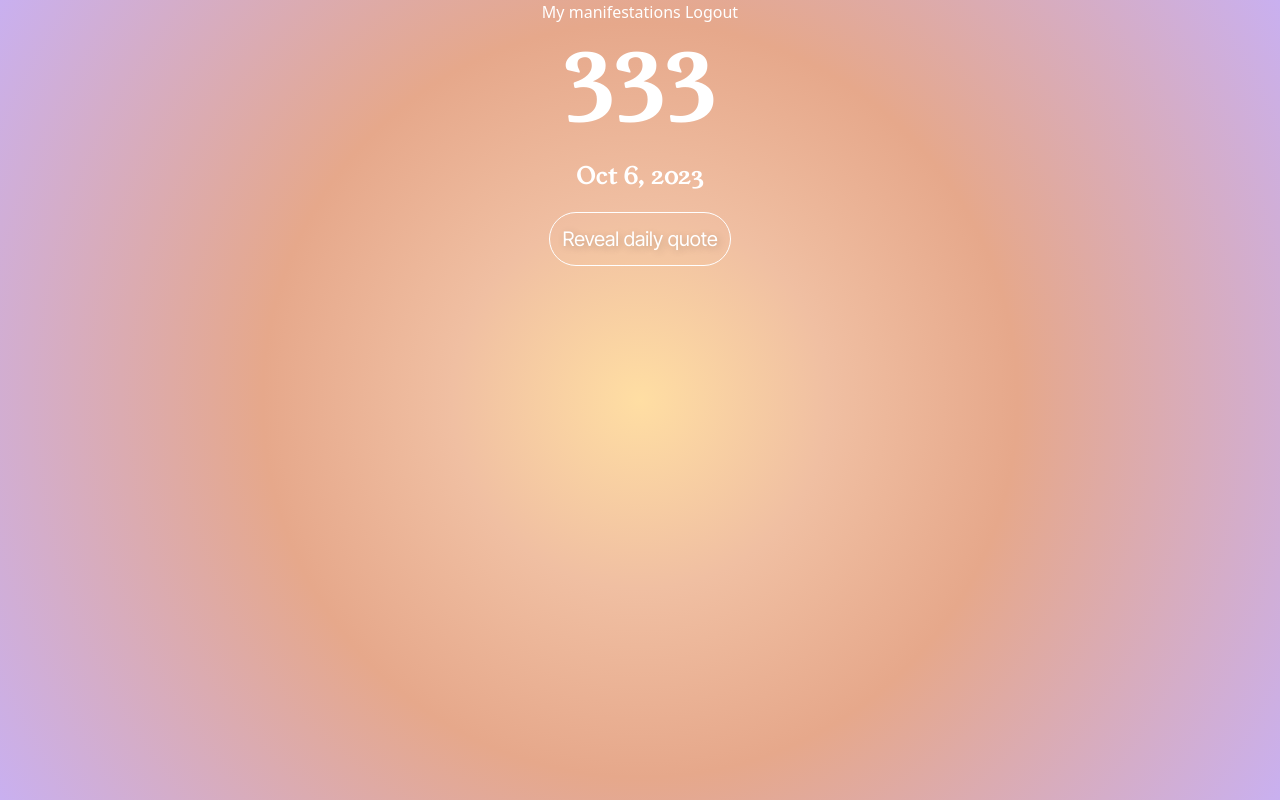
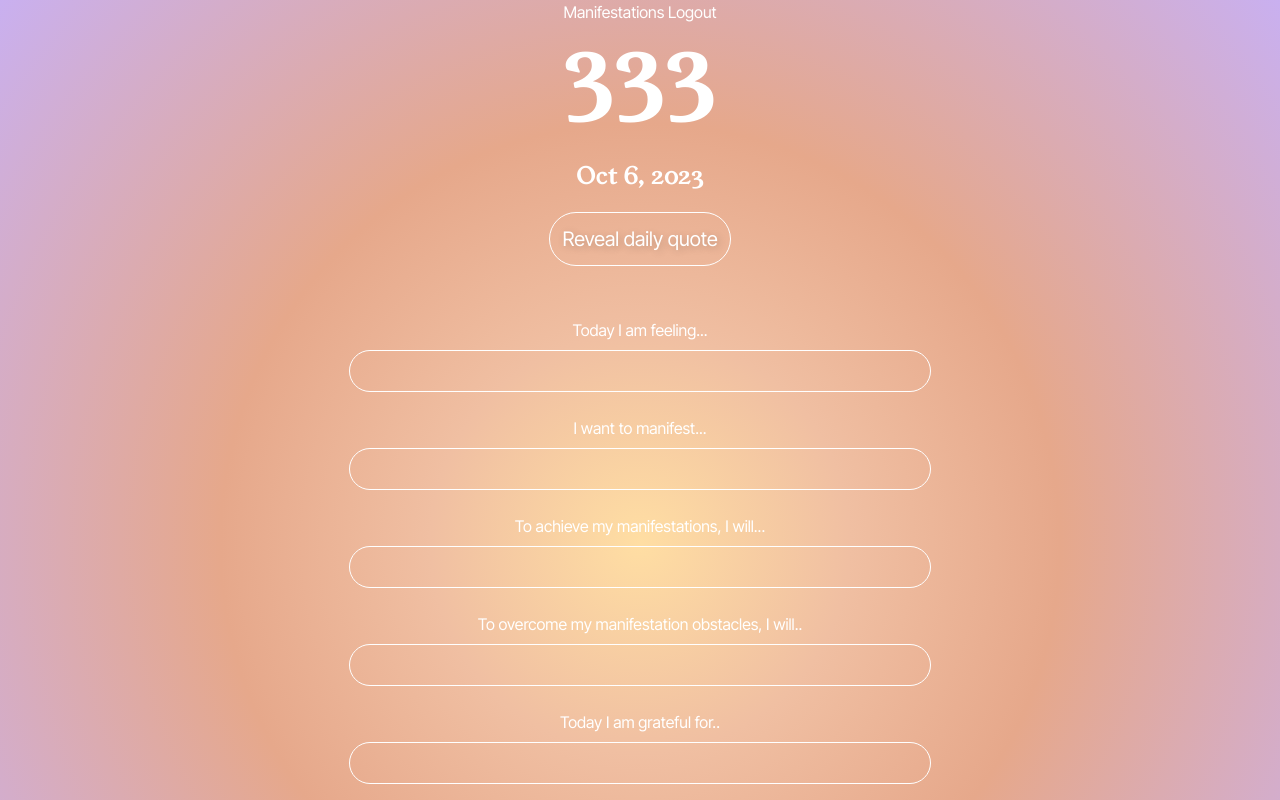
Before and after one commit to jsong73/manifestify, a React (Create React App) app in the folder client/: page /home in a window 1280 px wide. Shown: the top 800 px of the page. Built offline with nearby package versions, Linux system fonts and the light colour scheme; no server answers.

Commit message:
manifestation form

```diff
--- a/client/src/components/AllManifestations/index.js
+++ b/client/src/components/AllManifestations/index.js
@@ -4,7 +4,7 @@ import React from "react";
 const AllManifestations = () => {
 return (
 <div>
- ALL OF MY MANIFESTATIONS
+ all my manifestations
 </div>
     );
 }
--- a/client/src/components/ManifestationForm/index.js
+++ b/client/src/components/ManifestationForm/index.js
@@ -0,0 +1,120 @@
+import React, {useState , useRef } from "react";
+import { ADD_MANIFESTATION } from "../../utils/mutations";
+import { useMutation } from "@apollo/client";
+
+const ManifestationForm = () => {
+
+    const [ addManifestation ]= useMutation(ADD_MANIFESTATION);
+    const formRef = useRef(null);
+
+    const [formState, setFormState] = useState({
+        todaysFeeling:"",
+        whatToManifest:"",
+        manifestationAction:"",
+        manifestationObstacles:"",
+        todayImGratefulFor:"",
+        details:"",
+    });
+
+    const handleChange = (e) => {
+        const {name, value} = e.target;
+        setFormState({
+            ...formState,
+            [name]:value,
+         })
+    };
+
+
+    const manifestationFormHandler = async (e) => {
+        e.preventDefault();
+        try{
+            const { data } = await addManifestation({
+                variables: {...formState},
+            })
+        console.log(data)
+        formRef.current.reset();
+
+      setFormState({
+        todaysFeeling:"",
+        whatToManifest:"",
+        manifestationAction:"",
+        manifestationObstacles:"",
+        todayImGratefulFor:"",
+        details:"",
+      });
+
+        } catch(error){
+        console.log(error)
+        }
+    }
+
+    return (
+        <div className="flex justify-center h-screen text-center">
+
+          <form ref={formRef} className="button mt-8 space-y-6" onSubmit={manifestationFormHandler}>
+
+          <div>
+          <label> Today I am feeling... </label>
+          <input
+            className="w-5/6 mt-2 bg-transparent border border-white rounded-full px-2 py-2 text-center"
+            name="todaysFeeling"
+            onChange={handleChange}
+          />
+          </div>
+
+          <div>
+          <label> I want to manifest... </label>
+            <input
+              className="w-5/6 mt-2 bg-transparent border border-white rounded-full px-2 py-2 text-center"
+              name="whatToManifest"
+              onChange={handleChange}
+            />
+          </div>
+
+          <div>
+          <label> To achieve my manifestations, I will... </label>
+            <input
+              className="w-5/6 mt-2 bg-transparent border border-white rounded-full px-2 py-2 text-center"
+              name="manifestationAction"
+              onChange={handleChange}
+            />
+          </div>
+
+          <div>
+          <label> To overcome my manifestation obstacles, I will.. </label>
+            <input
+              className="w-5/6 mt-2 bg-transparent border border-white rounded-full px-2 py-2 text-center"
+              name="manifestationObstacles"
+              onChange={handleChange}
+            />
+          </div>
+
+          <div>
+          <label> Today I am grateful for.. </label>
+            <input
+              className="w-5/6 mt-2 bg-transparent border border-white rounded-full px-2 py-2 text-center"
+              name="todayImGratefulFor"
+              onChange={handleChange}
+            />
+          </div>
+
+          <div>
+          <label> I would like to share the following details about my manifestations... </label>
+            <input
+              className="w-5/6 mt-2 bg-transparent border border-white rounded-full px-2 py-2 text-center"
+              name="details"
+              onChange={handleChange}
+            />
+          </div>
+
+
+
+            <button className="text-md text-shadow border border-white rounded-full px-4 py-4 mt-12" type="submit">
+             Save my manifestation
+            </button>
+          </form>
+        </div>
+      );
+    };
+
+export default ManifestationForm;
--- a/client/src/components/Nav/index.js
+++ b/client/src/components/Nav/index.js
@@ -8,8 +8,8 @@ const Nav = () => {
         Auth.logout()
     }
     return (
-      <nav>
-        <Link to="/manifestations"> My manifestations </Link>
+      <nav className="button ">
+        <Link to="/manifestations"> Manifestations </Link>
 
         <button onClick={logout}> Logout </button>
 
--- a/client/src/pages/Home/index.js
+++ b/client/src/pages/Home/index.js
@@ -1,6 +1,7 @@
 import React from "react";
 import Nav from "../../components/Nav"
 import Fortune from "../../components/Fortune";
+import ManifestationForm from "../../components/ManifestationForm"
 
 const Home = () => {
 
@@ -21,6 +22,8 @@ const Home = () => {
 
               <Fortune />
 
+              <ManifestationForm />
+
 
       </main>
     );
```
